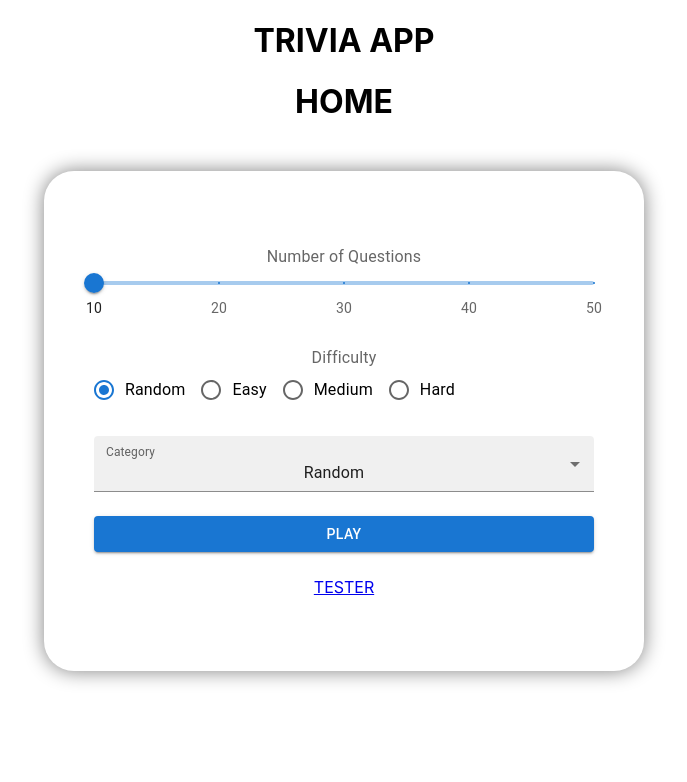
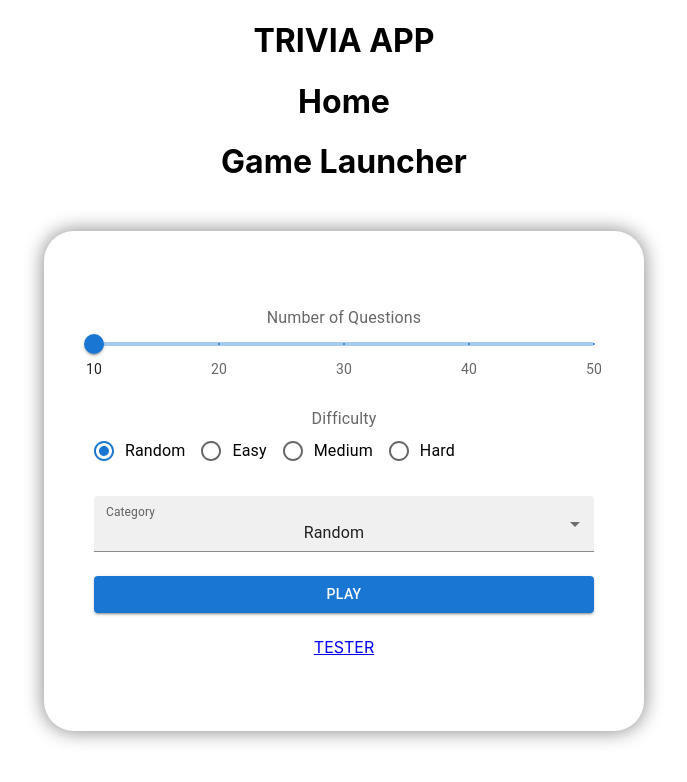
Before and after one commit to KLyrasel/MERN-Trivia, a React (Create React App) app: page / in a window 1280 px wide. Shown: the top 782 px of the page, without its empty margins (296-983 px from the left). Built offline with nearby package versions, Linux system fonts and the light colour scheme.

Commit message:
Created a Home component to remove clutter from App component. Added a back button to Game component

```diff
--- a/src/App.js
+++ b/src/App.js
@@ -1,48 +1,11 @@
 import './App.css';
 
 import { BrowserRouter as Router, Routes, Route } from 'react-router-dom'
-import { useState, useEffect, Suspense } from 'react'
 
-import GameLauncher from './components/GameLauncher'
-import Game from './components/Game'
-import { searchTriviaAPI } from './SearchAPIHelper'
+import Home from './components/Home';
 import Tester from './components/Tester';
 
 function App() {
-
-  let [api_url, setApi_Url] = useState('') // Stores the parsed api url.
-  let [data, setData] = useState(null) // Stores the data fetched from the trivia api.
-
-  // Takes the trivia parameters specified in the Game Launcher component, parses them into the api query string and stores the completed url within the 'api_url' variable.
-  const handleSettings = (settings) => {
-    let category = settings.category === 'random' ? '' : `categories=${settings.category}`
-    let limit = `&limit=${settings.limit}`
-    let difficulty = settings.difficulty === 'random' ? '' : `&difficulty=${settings.difficulty}`
-    let API_URL = 'https://the-trivia-api.com/api/questions?' + category + limit + difficulty
-    setApi_Url(API_URL)
-  }
-
-  // Once 'api_url' has been assigned a new api url value, a fetch request is sent with the result stored within the 'data' variable.
-  useEffect(() => {
-    if (api_url) {
-      setData(searchTriviaAPI(api_url))
-    }
-  }, [api_url])
-
-  // Renders the game once the trivia data has been received, otherwise Game Launcher gets rendered.
-  const renderGame = () => {
-    if (data) {
-      return (
-        <Suspense fallback={<h1>Loading Game...</h1>}>
-          <Game data={data} />
-        </Suspense>
-      )
-    } else {
-      return (
-        <GameLauncher handleSettings={handleSettings} />
-      )
-    }
-  }
 
   return (
     <div className="App">
@@ -50,11 +13,7 @@ function App() {
 
       <Router>
         <Routes>
-          <Route path='/' element={
-            <>
-              {renderGame()}
-            </>
-          } />
+          <Route path='/' element={<Home />} />
           <Route path='/tester' element={<Tester />} />
         </Routes>
       </Router>
--- a/src/components/Game.js
+++ b/src/components/Game.js
@@ -1,3 +1,5 @@
+import * as Mui from "@mui/material"
+
 export default function Game(props) {
 
     const data = props.data.result.read() // ***NEED TO READ UP ON HOW THIS WORKS***
@@ -13,6 +15,8 @@ export default function Game(props) {
         <div>
             <h1>GAME</h1>
 
+            <Mui.Button variant='contained' onClick={() => props.resetSettings()}>Back</Mui.Button>
+
             {renderQuestions}
         </div>
 
--- a/src/components/GameLauncher.js
+++ b/src/components/GameLauncher.js
@@ -19,7 +19,7 @@ export default function GameLauncher(props) {
 
     return (
         <div>
-            <h1>HOME</h1>
+            <h1>Game Launcher</h1>
 
             <Mui.Box sx={{
                 display: 'flex',
--- /dev/null
+++ b/src/components/Home.js
@@ -0,0 +1,56 @@
+import { useState, useEffect, Suspense } from 'react'
+
+import GameLauncher from './GameLauncher'
+import Game from './Game'
+import { searchTriviaAPI } from '../SearchAPIHelper'
+
+export default function Home() {
+
+    let [api_url, setApi_Url] = useState('') // Stores the parsed api url.
+    let [data, setData] = useState(null) // Stores the data fetched from the trivia api.
+
+    // Takes the trivia parameters specified in the Game Launcher component, parses them into the api query string and stores the completed url within the 'api_url' variable.
+    const handleSettings = (settings) => {
+        let category = settings.category === 'random' ? '' : `categories=${settings.category}`
+        let limit = `&limit=${settings.limit}`
+        let difficulty = settings.difficulty === 'random' ? '' : `&difficulty=${settings.difficulty}`
+        let API_URL = 'https://the-trivia-api.com/api/questions?' + category + limit + difficulty
+        setApi_Url(API_URL)
+    }
+
+    const resetSettings = () => {
+        setApi_Url('')
+        setData(null)
+    }
+
+    // Once 'api_url' has been assigned a new api url value, a fetch request is sent with the result stored within the 'data' variable.
+    useEffect(() => {
+        if (api_url) {
+            setData(searchTriviaAPI(api_url))
+        }
+    }, [api_url])
+
+    // Renders the game once the trivia data has been received, otherwise Game Launcher gets rendered.
+    const renderGame = () => {
+        if (data) {
+            return (
+                <Suspense fallback={<h1>Loading Game...</h1>}>
+                    <Game data={data} resetSettings={resetSettings} />
+                </Suspense>
+            )
+        } else {
+            return (
+                <GameLauncher handleSettings={handleSettings} />
+            )
+        }
+    }
+
+    return (
+        <div>
+            <h1>Home</h1>
+
+            {renderGame()}
+
+        </div>
+    )
+}
```
